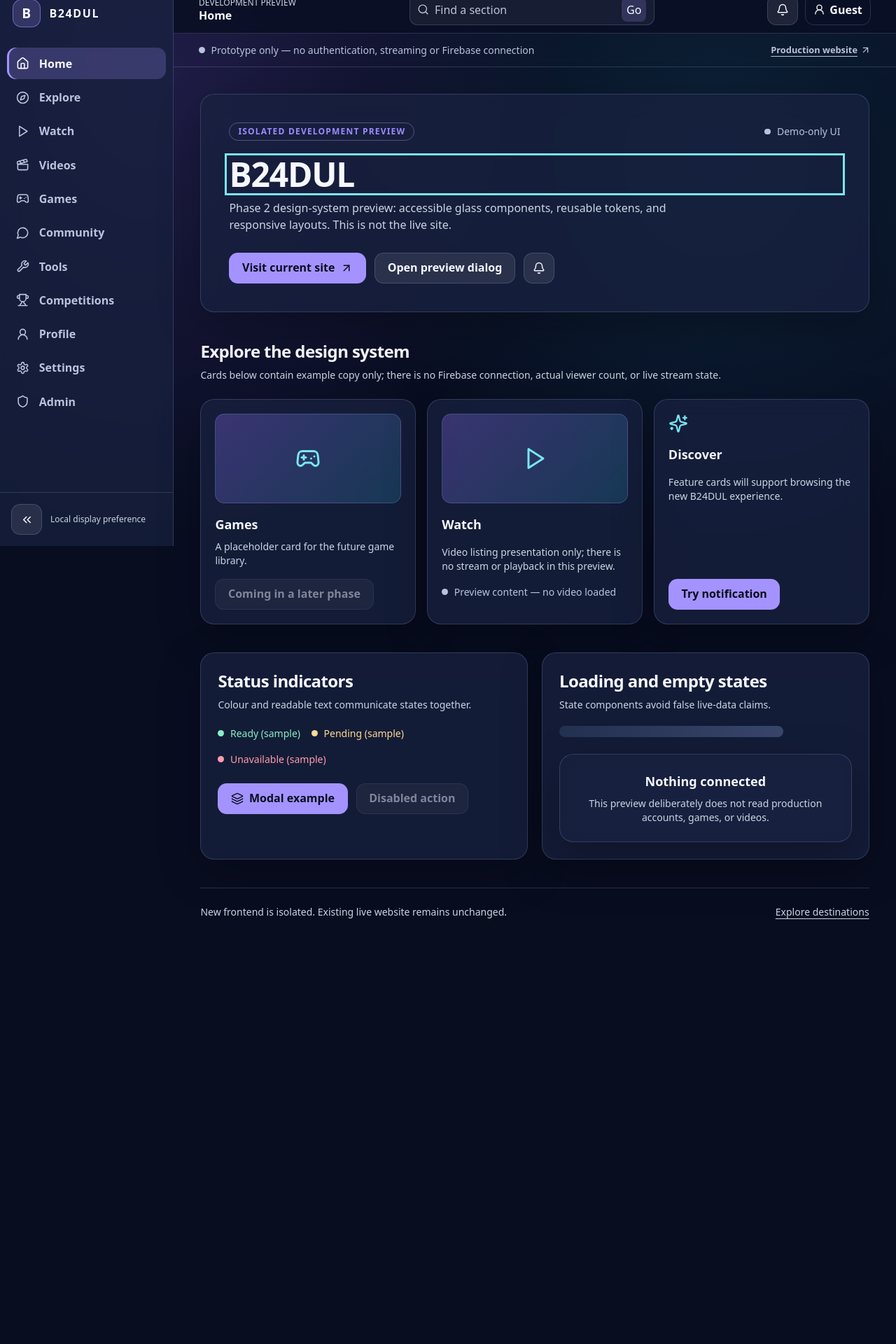
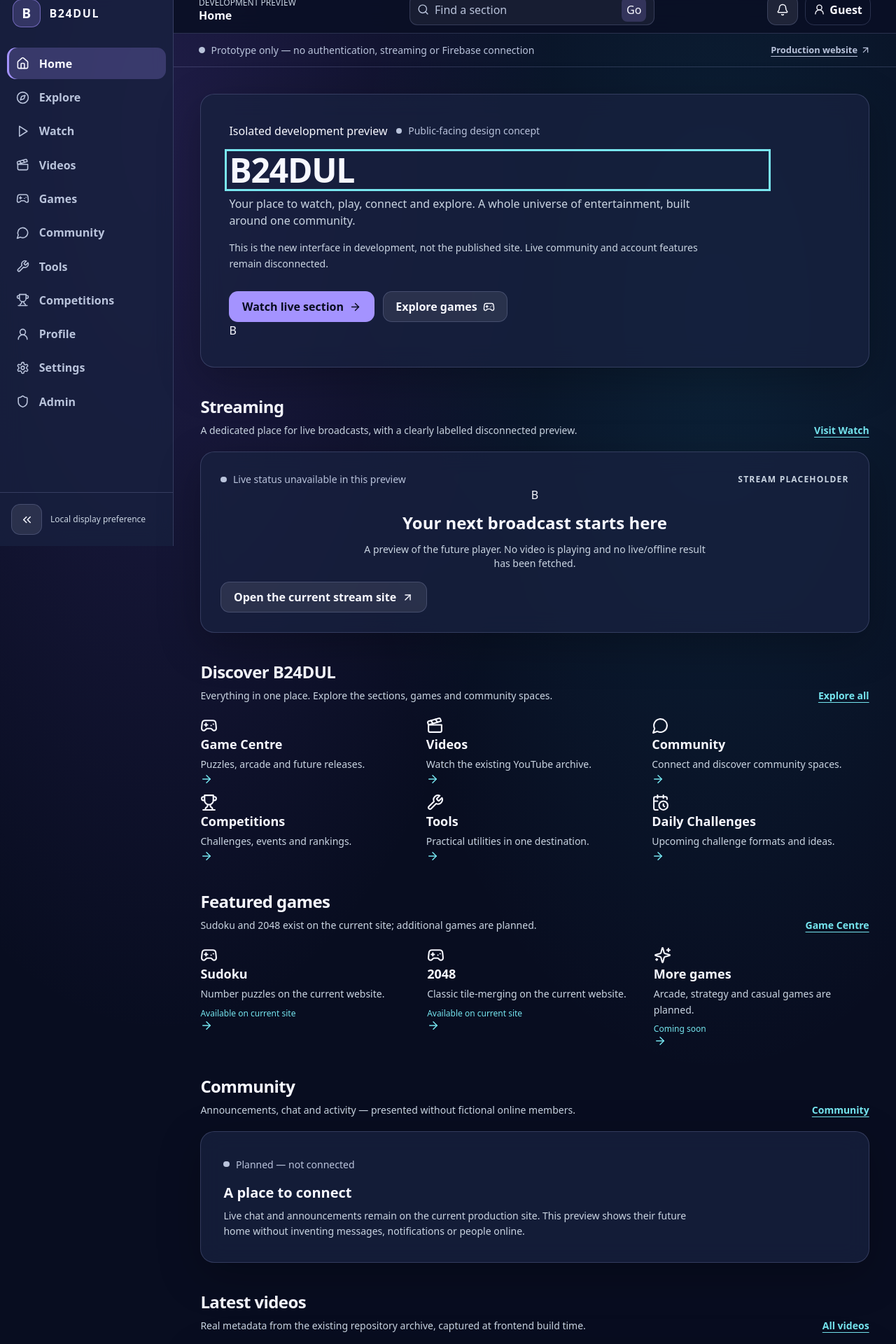
Before and after one commit to b24dul/b24dul-live, a React (Vite) app in the folder frontend/: page /#/ in a window 1280 px wide. Shown: the part 20-1940 px from the top of the page at 70% size. Before the commit the page ends 1371 px from the top, so only its background shows below. Built offline with nearby package versions, Linux system fonts and the light colour scheme.

Commit message:
feat(pages): build homepage sections and typed read-only video archive

```diff
--- a/frontend/src/app/HomePage.tsx
+++ b/frontend/src/app/HomePage.tsx
@@ -1,127 +1,91 @@
-import { useState } from 'react';
-import { ArrowUpRight, Bell, Check, Layers3 } from 'lucide-react';
+import { ArrowRight, ArrowUpRight, CalendarClock, Clapperboard, Compass, Gamepad2, MessageCircle, Sparkles, Trophy, Wrench } from 'lucide-react';
 import { Link } from 'react-router-dom';
-import { FeatureCard, GameCard, VideoCard } from '../components/content-cards';
-import {
-  EmptyState,
-  GlassPanel,
-  IconButton,
-  LoadingSkeleton,
-  Modal,
-  PageHeader,
-  PrimaryButton,
-  SecondaryButton,
-  SectionHeader,
-  StatusIndicator,
-  Toast,
-} from '../components/ui';
+import { ArchiveTile, EditorialSection, FeatureTile, PlannedPanel, StreamPresentation } from '../components/SectionBlocks';
+import { GlassPanel, PageHeader, StatusIndicator } from '../components/ui';
+import { archivedVideos } from '../services/videoArchive';
+
+const features = [
+  { title: 'Game Centre', description: 'Puzzles, arcade and future releases.', to: '/games', icon: <Gamepad2 size={25} /> },
+  { title: 'Videos', description: 'Watch the existing YouTube archive.', to: '/videos', icon: <Clapperboard size={25} /> },
+  { title: 'Community', description: 'Connect and discover community spaces.', to: '/community', icon: <MessageCircle size={25} /> },
+  { title: 'Competitions', description: 'Challenges, events and rankings.', to: '/competitions', icon: <Trophy size={25} /> },
+  { title: 'Tools', description: 'Practical utilities in one destination.', to: '/tools', icon: <Wrench size={25} /> },
+  { title: 'Daily Challenges', description: 'Upcoming challenge formats and ideas.', to: '/competitions', icon: <CalendarClock size={25} /> },
+];
 
 export function HomePage() {
-  const [modalOpen, setModalOpen] = useState(false);
-  const [notice, setNotice] = useState(false);
   return (
-    <div className="flex flex-col gap-10">
-      <GlassPanel className="p-6 sm:p-10">
-        <div className="mb-6 flex flex-wrap items-center justify-between gap-3">
-          <span className="rounded-full border border-violet-300/35 px-3 py-1 text-xs font-semibold tracking-widest text-brand-violet uppercase">
-            Isolated development preview
-          </span>
-          <StatusIndicator status="neutral">Demo-only UI</StatusIndicator>
+    <div className="flex min-w-0 flex-col gap-10">
+      <GlassPanel className="home-hero p-6 sm:p-10">
+        <div className="mb-5 flex flex-wrap items-center gap-3">
+          <span className="eyebrow">Isolated development preview</span>
+          <StatusIndicator status="neutral">Public-facing design concept</StatusIndicator>
         </div>
-        <PageHeader
-          title="B24DUL"
-          description="Phase 2 design-system preview: accessible glass components, reusable tokens, and responsive layouts. This is not the live site."
-        />
-        <div className="mt-7 flex flex-wrap gap-3">
-          <a className="ui-button ui-button--primary" href="https://b24dul.github.io/b24dul-live/">
-            Visit current site <ArrowUpRight size={18} aria-hidden="true" />
-          </a>
-          <SecondaryButton onClick={() => setModalOpen(true)}>Open preview dialog</SecondaryButton>
-          <IconButton
-            label="Show sample notification"
-            icon={<Bell size={18} />}
-            onClick={() => setNotice(true)}
+        <div className="relative z-10 max-w-3xl">
+          <PageHeader
+            title="B24DUL"
+            description="Your place to watch, play, connect and explore. A whole universe of entertainment, built around one community."
           />
+          <p className="mt-4 max-w-2xl text-sm leading-relaxed text-slate-300">
+            This is the new interface in development, not the published site. Live community and account features remain disconnected.
+          </p>
+          <div className="mt-7 flex flex-wrap gap-3">
+            <Link to="/watch" className="ui-button ui-button--primary">Watch live section <ArrowRight size={17} aria-hidden="true" /></Link>
+            <Link to="/games" className="ui-button ui-button--secondary">Explore games <Gamepad2 size={17} aria-hidden="true" /></Link>
+          </div>
         </div>
+        <div className="home-hero-decoration" aria-hidden="true"><span>B</span></div>
       </GlassPanel>
 
-      <section aria-label="Sample components" className="flex flex-col gap-6">
-        <SectionHeader
-          title="Explore the design system"
-          description="Cards below contain example copy only; there is no Firebase connection, actual viewer count, or live stream state."
-        />
-        <div className="grid grid-cols-1 gap-4 md:grid-cols-3">
-          <GameCard
-            title="Games"
-            description="A placeholder card for the future game library."
-            action={<SecondaryButton disabled>Coming in a later phase</SecondaryButton>}
-          />
-          <VideoCard
-            title="Watch"
-            description="Video listing presentation only; there is no stream or playback in this preview."
-          />
-          <FeatureCard
-            title="Discover"
-            description="Feature cards will support browsing the new B24DUL experience."
-            action={<PrimaryButton onClick={() => setNotice(true)}>Try notification</PrimaryButton>}
-          />
+      <EditorialSection title="Streaming" description="A dedicated place for live broadcasts, with a clearly labelled disconnected preview." action={{ label: 'Visit Watch', to: '/watch' }}>
+        <StreamPresentation compact />
+      </EditorialSection>
+
+      <EditorialSection title="Discover B24DUL" description="Everything in one place. Explore the sections, games and community spaces." action={{ label: 'Explore all', to: '/explore' }}>
+        <div className="grid min-w-0 gap-3 sm:grid-cols-2 xl:grid-cols-3">
+          {features.map((item) => <FeatureTile key={item.title} {...item} />)}
         </div>
-      </section>
+      </EditorialSection>
 
-      <section className="grid gap-5 md:grid-cols-2" aria-label="Component states">
-        <GlassPanel className="p-6">
-          <SectionHeader
-            title="Status indicators"
-            description="Colour and readable text communicate states together."
-          />
-          <div className="mt-5 flex flex-wrap gap-4">
-            <StatusIndicator status="success">Ready (sample)</StatusIndicator>
-            <StatusIndicator status="warning">Pending (sample)</StatusIndicator>
-            <StatusIndicator status="danger">Unavailable (sample)</StatusIndicator>
+      <EditorialSection title="Featured games" description="Sudoku and 2048 exist on the current site; additional games are planned." action={{ label: 'Game Centre', to: '/games' }}>
+        <div className="grid gap-4 sm:grid-cols-2 lg:grid-cols-3">
+          <FeatureTile title="Sudoku" description="Number puzzles on the current website." to="/games" icon={<Gamepad2 size={25} />} note="Available on current site" />
+          <FeatureTile title="2048" description="Classic tile-merging on the current website." to="/games" icon={<Gamepad2 size={25} />} note="Available on current site" />
+          <FeatureTile title="More games" description="Arcade, strategy and casual games are planned." to="/games" icon={<Sparkles size={25} />} note="Coming soon" />
+        </div>
+      </EditorialSection>
+
+      <EditorialSection title="Community" description="Announcements, chat and activity — presented without fictional online members." action={{ label: 'Community', to: '/community' }}>
+        <PlannedPanel title="A place to connect" description="Live chat and announcements remain on the current production site. This preview shows their future home without inventing messages, notifications or people online." />
+      </EditorialSection>
+
+      <EditorialSection title="Latest videos" description="Real metadata from the existing repository archive, captured at frontend build time." action={{ label: 'All videos', to: '/videos' }}>
+        {archivedVideos.length ? (
+          <div className="grid gap-4 sm:grid-cols-2 xl:grid-cols-3">
+            {archivedVideos.slice(0, 3).map((video) => <ArchiveTile key={video.id} video={video} />)}
           </div>
-          <div className="mt-6 flex flex-wrap gap-3">
-            <PrimaryButton onClick={() => setModalOpen(true)}>
-              <Layers3 size={18} aria-hidden="true" /> Modal example
-            </PrimaryButton>
-            <SecondaryButton disabled>Disabled action</SecondaryButton>
-          </div>
-        </GlassPanel>
-        <GlassPanel className="p-6">
-          <SectionHeader
-            title="Loading and empty states"
-            description="State components avoid false live-data claims."
-          />
-          <LoadingSkeleton label="Demonstration loading placeholder" className="mt-5 max-w-xs" />
-          <div className="mt-6">
-            <EmptyState
-              title="Nothing connected"
-              description="This preview deliberately does not read production accounts, games, or videos."
-            />
-          </div>
-        </GlassPanel>
-      </section>
+        ) : <PlannedPanel title="No video metadata available" description="The source archive was empty or invalid at build time. This is not a claim about the live channel." />}
+      </EditorialSection>
 
-      <footer className="flex flex-wrap items-center justify-between gap-3 border-t border-white/15 pt-6 text-sm text-slate-300">
-        <span>New frontend is isolated. Existing live website remains unchanged.</span>
-        <Link className="underline underline-offset-4" to="/explore">
-          Explore destinations
-        </Link>
+      <div className="grid min-w-0 gap-5 lg:grid-cols-2">
+        <EditorialSection title="Useful tools" description="Tools planned for the platform." action={{ label: 'Browse tools', to: '/tools' }}>
+          <PlannedPanel title="Everyday and developer utilities" description="Calculators, timers, QR codes, unit converters and developer helpers are planned; no nonfunctional controls are presented as working." />
+        </EditorialSection>
+        <EditorialSection title="Upcoming events" description="Future streams and tournaments will appear when verified data is connected." action={{ label: 'Competitions', to: '/competitions' }}>
+          <PlannedPanel title="No schedule connected" description="There are no verified event dates in this preview. We will not invent a live stream timetable or tournament." />
+        </EditorialSection>
+      </div>
+
+      <footer className="app-content-footer">
+        <p className="font-semibold">B24DUL <span className="font-normal text-slate-300">— entertainment, community and more.</span></p>
+        <nav aria-label="Footer links" className="flex flex-wrap gap-4 text-sm">
+          <Link to="/explore">About the platform</Link>
+          <Link to="/profile">Guest and privacy information</Link>
+          <Link to="/settings">Settings</Link>
+          <a href="https://b24dul.github.io/b24dul-live/">Current website <ArrowUpRight size={14} className="inline" aria-hidden="true" /></a>
+        </nav>
+        <p className="text-xs text-slate-400">Privacy policy, terms and contact links are not shown until their destinations can be verified.</p>
       </footer>
-      <Modal open={modalOpen} title="Preview dialog" onClose={() => setModalOpen(false)}>
-        <p className="mb-6 text-slate-300">
-          This is a keyboard-accessible sample modal. No account or platform settings will change.
-        </p>
-        <PrimaryButton onClick={() => setModalOpen(false)}>
-          <Check size={18} aria-hidden="true" /> Close preview
-        </PrimaryButton>
-      </Modal>
-      {notice && (
-        <Toast
-          tone="success"
-          message="Example notification only"
-          onDismiss={() => setNotice(false)}
-        />
-      )}
     </div>
   );
 }
--- /dev/null
+++ b/frontend/src/components/SectionBlocks.tsx
@@ -0,0 +1,117 @@
+import { ArrowRight, ArrowUpRight } from 'lucide-react';
+import type { ReactNode } from 'react';
+import { Link } from 'react-router-dom';
+import { GlassCard, GlassPanel, SectionHeader, StatusIndicator } from './ui';
+import type { ArchivedVideo } from '../services/videoArchive';
+import { videoDate } from '../services/videoArchive';
+
+export function FeatureTile({
+  title,
+  description,
+  to,
+  icon,
+  note,
+}: {
+  title: string;
+  description: string;
+  to: string;
+  icon: ReactNode;
+  note?: string;
+}) {
+  return (
+    <Link className="feature-tile" to={to}>
+      <span className="feature-tile-icon" aria-hidden="true">{icon}</span>
+      <span className="min-w-0 flex-1">
+        <span className="block text-lg font-semibold">{title}</span>
+        <span className="mt-1 block text-sm leading-relaxed text-slate-300">{description}</span>
+        {note && <span className="mt-2 block text-xs text-brand-cyan">{note}</span>}
+      </span>
+      <ArrowRight className="shrink-0 text-brand-cyan" size={18} aria-hidden="true" />
+    </Link>
+  );
+}
+
+export function EditorialSection({
+  title,
+  description,
+  action,
+  children,
+}: {
+  title: string;
+  description: string;
+  action?: { label: string; to: string };
+  children: ReactNode;
+}) {
+  return (
+    <section className="flex min-w-0 flex-col gap-5">
+      <div className="flex flex-wrap items-end justify-between gap-3">
+        <SectionHeader title={title} description={description} />
+        {action && (
+          <Link className="text-sm font-semibold text-brand-cyan underline underline-offset-4" to={action.to}>
+            {action.label}
+          </Link>
+        )}
+      </div>
+      {children}
+    </section>
+  );
+}
+
+export function StreamPresentation({ compact = false }: { compact?: boolean }) {
+  return (
+    <GlassPanel className="stream-presentation p-5 sm:p-7">
+      <div className="flex flex-wrap items-center justify-between gap-3">
+        <StatusIndicator status="neutral">Live status unavailable in this preview</StatusIndicator>
+        <span className="text-xs font-semibold tracking-widest text-slate-300 uppercase">
+          Stream placeholder
+        </span>
+      </div>
+      <div className={compact ? 'stream-display stream-display--compact' : 'stream-display'}>
+        <div className="mx-auto flex max-w-lg flex-col items-center gap-3 text-center">
+          <span className="stream-display-orbit" aria-hidden="true">B</span>
+          <h3 className="text-xl font-bold sm:text-2xl">Your next broadcast starts here</h3>
+          <p className="text-sm text-slate-300">
+            A preview of the future player. No video is playing and no live/offline result has been fetched.
+          </p>
+        </div>
+      </div>
+      <div className="mt-4 flex flex-wrap items-center gap-3">
+        <a className="ui-button ui-button--secondary" href="https://b24dul.github.io/b24dul-live/">
+          Open the current stream site <ArrowUpRight size={17} aria-hidden="true" />
+        </a>
+      </div>
+    </GlassPanel>
+  );
+}
+
+export function ArchiveTile({ video }: { video: ArchivedVideo }) {
+  return (
+    <GlassCard className="flex min-w-0 flex-col gap-3 p-4">
+      <div className="archive-poster" aria-hidden="true">
+        <span className="text-4xl font-black tracking-tight">B24DUL</span>
+        <span className="text-xs tracking-widest text-slate-200 uppercase">YouTube archive</span>
+      </div>
+      <h3 className="line-clamp-2 text-base font-semibold">{video.title}</h3>
+      <p className="text-xs text-slate-300">Published {videoDate(video.published)}</p>
+      <a
+        className="ui-button ui-button--secondary mt-auto"
+        href={video.watchUrl}
+        target="_blank"
+        rel="noopener noreferrer"
+        aria-label={'Watch ' + video.title + ' on YouTube'}
+      >
+        Watch on YouTube <ArrowUpRight size={16} aria-hidden="true" />
+      </a>
+    </GlassCard>
+  );
+}
+
+export function PlannedPanel({ title, description }: { title: string; description: string }) {
+  return (
+    <GlassPanel className="p-6 sm:p-8">
+      <StatusIndicator status="neutral">Planned — not connected</StatusIndicator>
+      <h3 className="mt-4 text-xl font-semibold">{title}</h3>
+      <p className="mt-2 max-w-2xl text-sm leading-relaxed text-slate-300">{description}</p>
+    </GlassPanel>
+  );
+}
--- /dev/null
+++ b/frontend/src/data/directory.ts
@@ -0,0 +1,25 @@
+export type DirectoryEntry = Readonly<{
+  name: string;
+  category: string;
+  description: string;
+  availability: 'existing-site' | 'planned' | 'preview';
+  path: string;
+}>;
+
+export const games: readonly DirectoryEntry[] = [
+  { name: 'Sudoku', category: 'Puzzle', description: 'Classic number-grid puzzles on the existing B24DUL site.', availability: 'existing-site', path: '/games' },
+  { name: '2048', category: 'Puzzle', description: 'Merge tiles and improve your best score on the current site.', availability: 'existing-site', path: '/games' },
+  { name: 'Minesweeper', category: 'Logic', description: 'A future logic-game experience.', availability: 'planned', path: '/games' },
+  { name: 'Snake', category: 'Arcade', description: 'Classic arcade gameplay planned for a later milestone.', availability: 'planned', path: '/games' },
+  { name: 'Memory Match', category: 'Casual', description: 'An upcoming card-matching game.', availability: 'planned', path: '/games' },
+  { name: 'Connect Four', category: 'Strategy', description: 'Turn-based strategy planned for later development.', availability: 'planned', path: '/games' },
+];
+
+export const utilities: readonly DirectoryEntry[] = [
+  { name: 'Calculators', category: 'Everyday', description: 'A directory of practical calculations.', availability: 'planned', path: '/tools' },
+  { name: 'Timers', category: 'Productivity', description: 'Focus and countdown tools.', availability: 'planned', path: '/tools' },
+  { name: 'QR Generator', category: 'Creative', description: 'Create QR codes from your own links.', availability: 'planned', path: '/tools' },
+  { name: 'JSON Formatter', category: 'Developer', description: 'Inspect and format JSON safely.', availability: 'planned', path: '/tools' },
+  { name: 'Unit Converter', category: 'Everyday', description: 'Convert common units.', availability: 'planned', path: '/tools' },
+  { name: 'Notes', category: 'Productivity', description: 'Personal notes with local-first storage planned.', availability: 'planned', path: '/tools' },
+];
--- /dev/null
+++ b/frontend/src/services/videoArchive.ts
@@ -0,0 +1,46 @@
+import rawArchive from '../../../videos.json';
+
+export type ArchivedVideo = Readonly<{
+  id: string;
+  title: string;
+  published: string;
+  watchUrl: string;
+}>;
+
+export function parseVideoArchive(source: unknown): ArchivedVideo[] {
+  if (!Array.isArray(source)) return [];
+  const seen = new Set<string>();
+  const results: ArchivedVideo[] = [];
+  for (const entry of source) {
+    if (!entry || typeof entry !== 'object') continue;
+    const item = entry as Record<string, unknown>;
+    if (
+      typeof item.id !== 'string' ||
+      !/^[A-Za-z0-9_-]{11}$/.test(item.id) ||
+      typeof item.title !== 'string' ||
+      !item.title.trim() ||
+      typeof item.published !== 'string' ||
+      !Number.isFinite(Date.parse(item.published)) ||
+      seen.has(item.id)
+    ) continue;
+    seen.add(item.id);
+    results.push({
+      id: item.id,
+      title: item.title.trim(),
+      published: item.published,
+      watchUrl: 'https://www.youtube.com/watch?v=' + encodeURIComponent(item.id),
+    });
+  }
+  return results.sort((a, b) => Date.parse(b.published) - Date.parse(a.published));
+}
+
+// Uses the real repository videos.json, bundled read-only when this preview is built.
+// It is a build-time snapshot, NOT a live-fetch, channel status, or API integration.
+export const archivedVideos = parseVideoArchive(rawArchive);
+
+export function videoDate(published: string): string {
+  return new Intl.DateTimeFormat('en-GB', {
+    dateStyle: 'medium',
+    timeZone: 'UTC',
+  }).format(new Date(published));
+}
```
Also changed, not shown: 1 other file (tests, documents, lock files or other folders).
